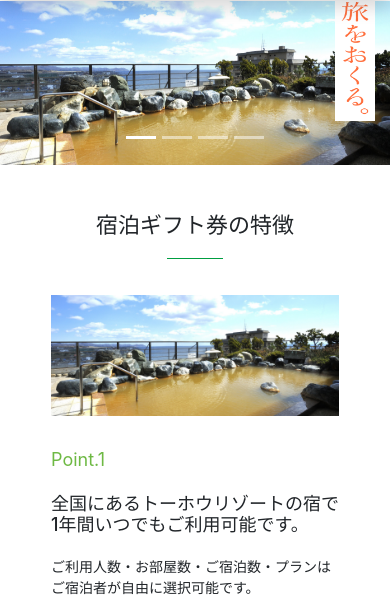
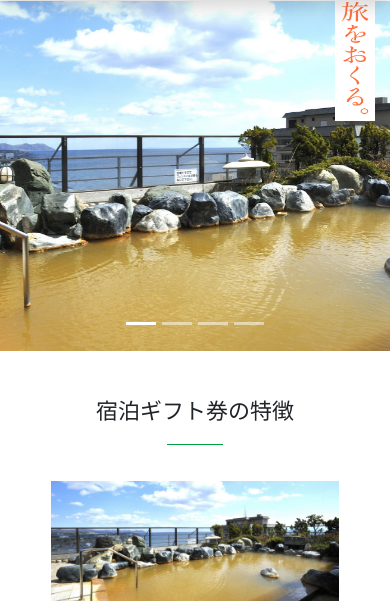
Before and after one commit to kodaikodai/tohoresort, a PHP site: page / in a window 390 px wide. Shown: the part 56-657 px from the top of the page. Run offline with PHP 8.4, Linux system fonts and the light colour scheme; some libraries are stand-ins or nearby versions.

Commit message:
Update style.css

```diff
--- a/css/style.css
+++ b/css/style.css
@@ -339,7 +339,7 @@ hr{
 @media screen and (max-width: 768px) {
   .carousel-item>img{
     width: 100%;
-    height: auto;
+    height: 350px;
     object-fit: cover;
   }
 
```
